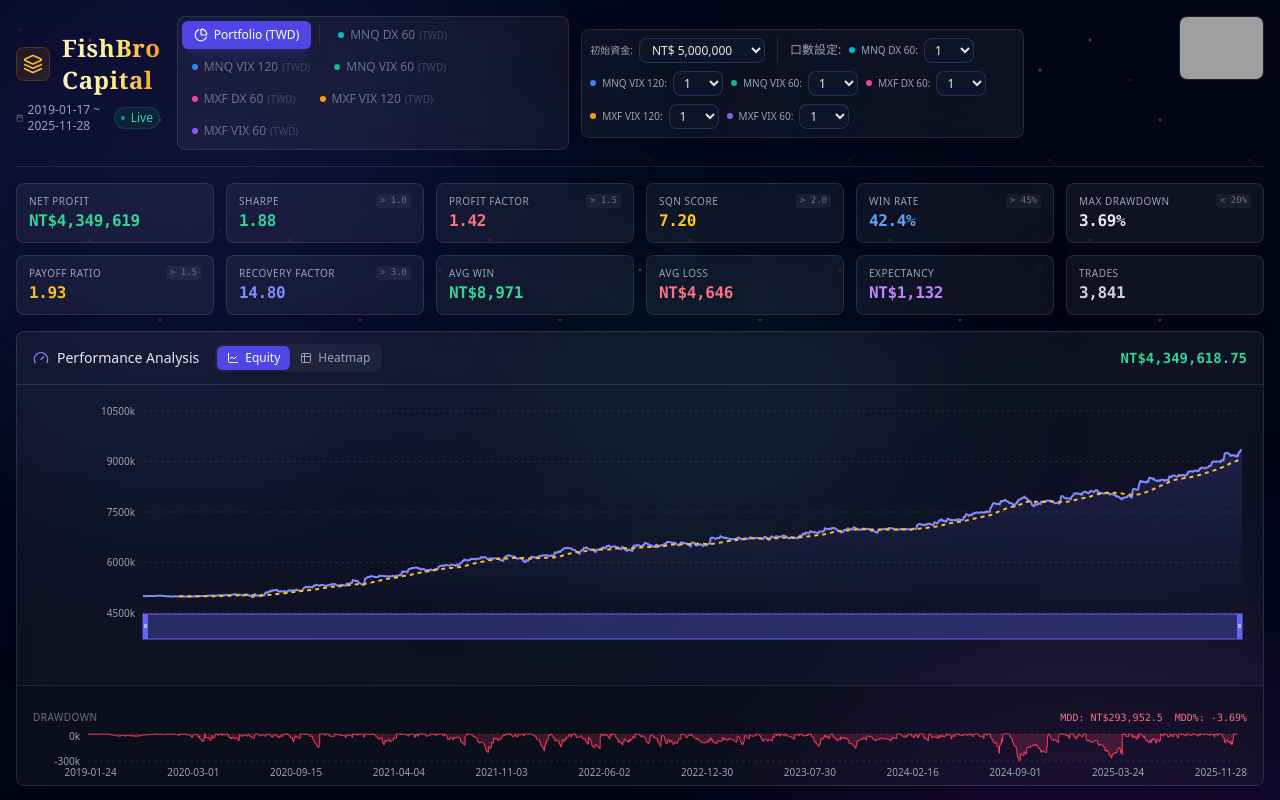
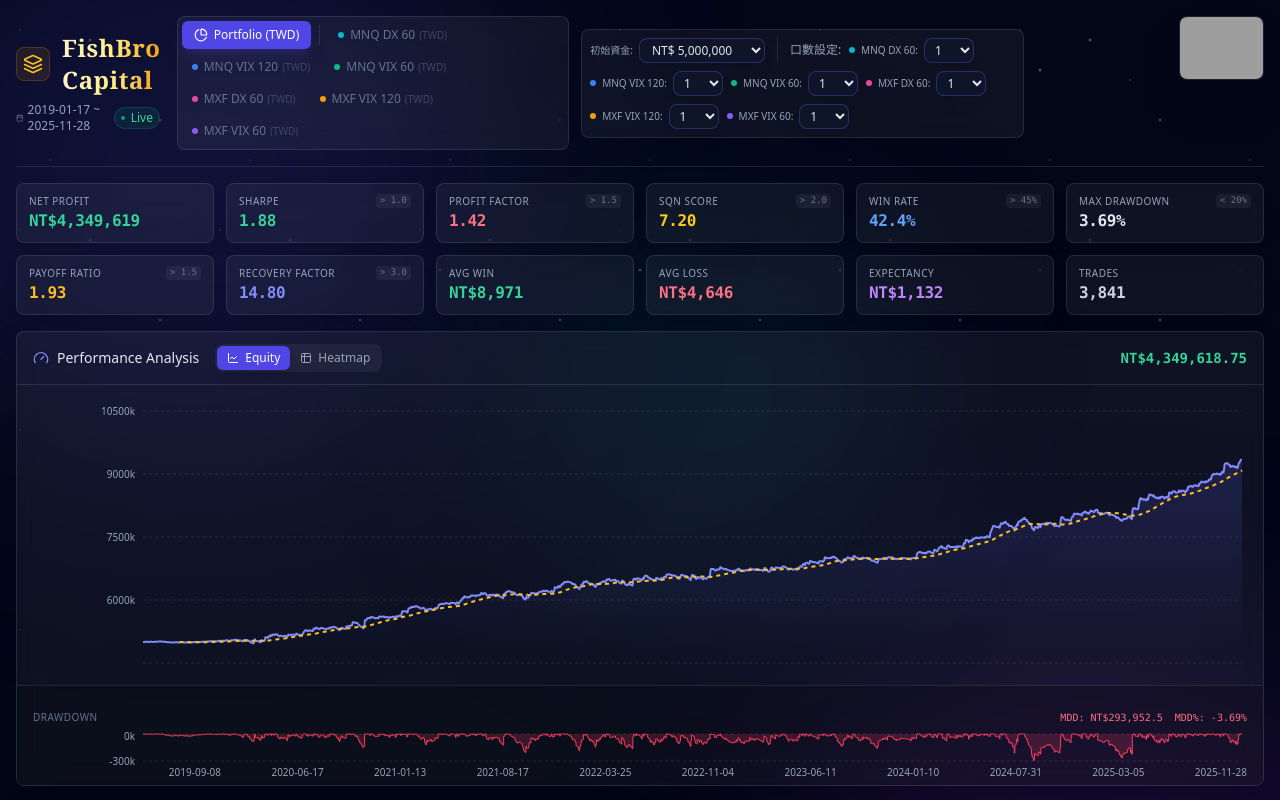
Before and after one commit to alexhuang0915/FishBroCapital-PTBot-Online, a Next.js app: page / in a window 1280 px wide. Shown: the top 800 px of the page. Built offline with nearby package versions, Linux system fonts and the light colour scheme; grey boxes are pictures that could not be loaded.

Commit message:
修復 EQ 和 MDD 圖表對齊：統一左右留白，移除 Brush 滑桿

```diff
--- a/components/PerformanceReport.jsx
+++ b/components/PerformanceReport.jsx
@@ -1102,7 +1102,7 @@
                   <div className="h-[250px] sm:h-[300px] p-2 sm:p-4 pb-0 relative overflow-x-auto">
                      <div className="min-w-[600px] h-full">
                        <ResponsiveContainer width="100%" height="100%">
-                        <ComposedChart data={stats.dataWithDD} syncId="strategyChart" margin={{ top: 10, right: 5, left: 50, bottom: 30 }}>
+                        <ComposedChart data={stats.dataWithDD} syncId="strategyChart" margin={{ top: 10, right: 5, left: 50, bottom: 5 }}>
                         <defs>
                           <linearGradient id="colorEquity" x1="0" y1="0" x2="0" y2="1">
                             <stop offset="5%" stopColor="#6366f1" stopOpacity={0.3}/>
@@ -1115,23 +1115,6 @@
                         <Tooltip content={<CompactTooltip symbol={stats.symbol} />} cursor={{stroke: 'rgba(255,255,255,0.2)', strokeWidth: 1, strokeDasharray: '4 4'}} />
                         <Area type="monotone" dataKey="equity" stroke="#818cf8" strokeWidth={2} fill="url(#colorEquity)" animationDuration={1000} />
                         <Line type="monotone" dataKey="sma60" stroke="#fbbf24" strokeWidth={2} dot={false} activeDot={{ r: 4, strokeWidth: 0 }} strokeDasharray="4 4" name="60 SMA" />
-                        <Brush
-                          dataKey="date"
-                          height={25}
-                          stroke="#6366f1"
-                          fill="rgba(99, 102, 241, 0.15)"
-                          strokeWidth={1.5}
-                          tickFormatter={(value) => {
-                            if (!value) return '';
-                            try {
-                              const date = new Date(value);
-                              return `${date.getMonth() + 1}/${date.getDate()}`;
-                            } catch {
-                              return value;
-                            }
-                          }}
-                          style={{ cursor: 'grab' }}
-                        />
                       </ComposedChart>
                     </ResponsiveContainer>
                     </div>
@@ -1150,7 +1133,7 @@
                         </div>
                      </div>
                      <ResponsiveContainer width="100%" height="100%">
-                      <AreaChart data={stats.dataWithDD} syncId="strategyChart" margin={{ top: 5, right: 10, left: 0, bottom: 5 }}>
+                      <AreaChart data={stats.dataWithDD} syncId="strategyChart" margin={{ top: 5, right: 5, left: 50, bottom: 5 }}>
                         <CartesianGrid strokeDasharray="3 3" vertical={false} stroke="rgba(255,255,255,0.1)" />
                         <XAxis dataKey="date" minTickGap={50} tick={{fontSize: 10, fill: '#94a3b8'}} tickLine={false} axisLine={false} />
                         <YAxis
@@ -1158,7 +1141,7 @@
                           tick={{fontSize: 10, fill: '#94a3b8'}}
                           tickLine={false}
                           axisLine={false}
-                          width={55}
+                          width={60}
                           tickFormatter={val => `${(val/1000).toFixed(0)}k`}
                         />
                         <Tooltip
```
